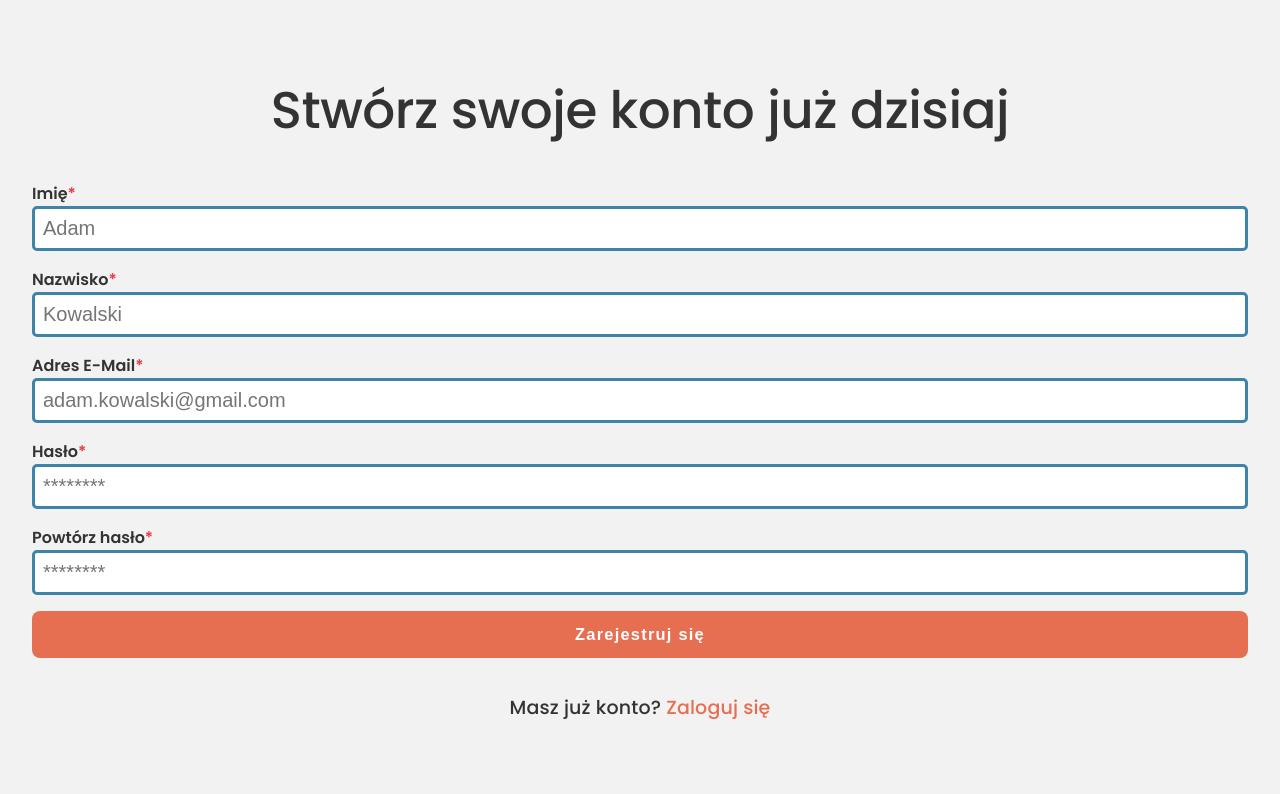
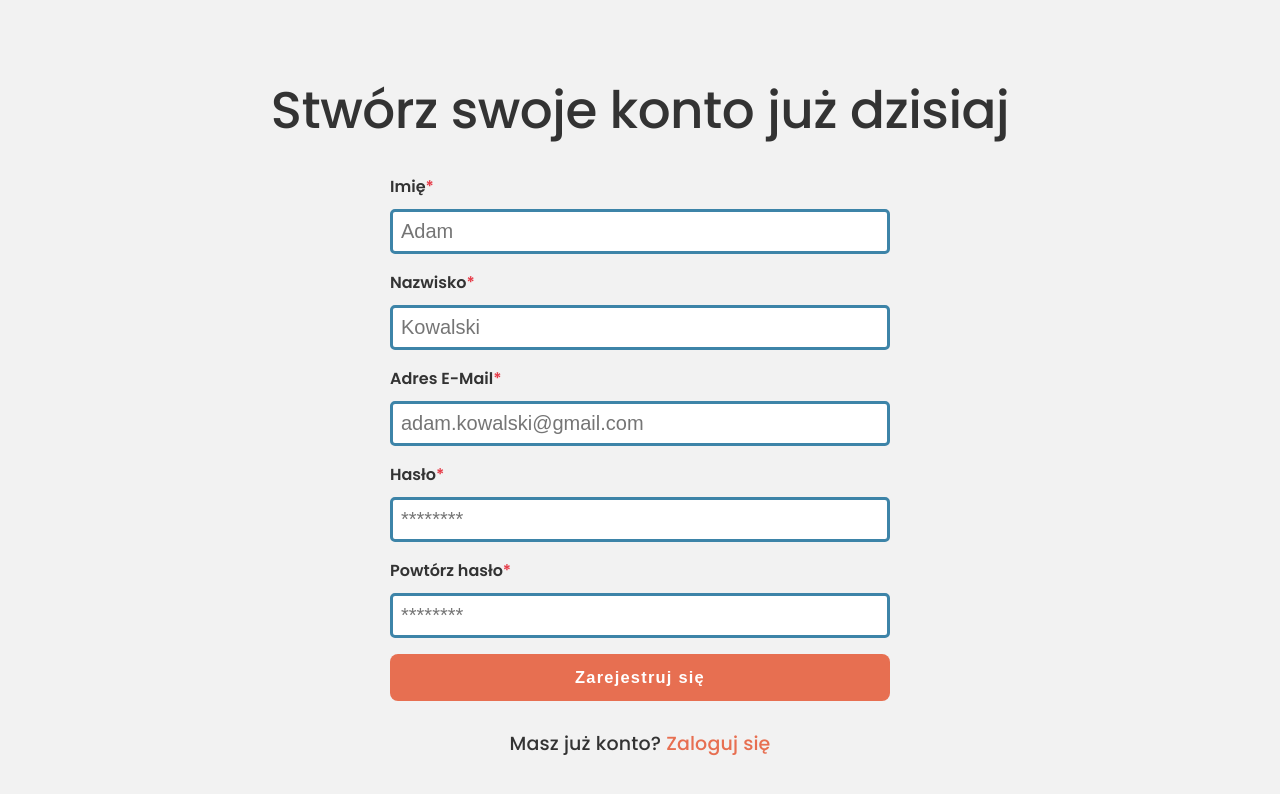
Before and after one commit to PixelSculptor/desk-me, a React (Vite) app in the folder frontend/: page /register in a window 1280 px wide. Shown: the top 794 px of the page. Built offline with nearby package versions, Linux system fonts and the light colour scheme.

Commit message:
limit width of registration wrapper

```diff
--- a/frontend/src/components/InputField/InputField.module.scss
+++ b/frontend/src/components/InputField/InputField.module.scss
@@ -2,6 +2,11 @@
 
 .inputField {
     width: 100%;
+    @include utils.display_flex(
+        column,
+        $align_items: flex-start,
+        $gap: 0.625rem
+    );
 
     &__label {
         font-weight: 600;
@@ -27,5 +32,6 @@
 
     &__errorMessage {
         color: utils.$error-color;
+        align-self: center;
     }
 }
--- a/frontend/src/components/RegistrationForm/RegistrationForm.module.scss
+++ b/frontend/src/components/RegistrationForm/RegistrationForm.module.scss
@@ -2,6 +2,7 @@
 
 .registration {
     width: 100%;
+    max-width: 500px;
     &__form {
         @include utils.display_flex(column);
         height: 100%;
```
